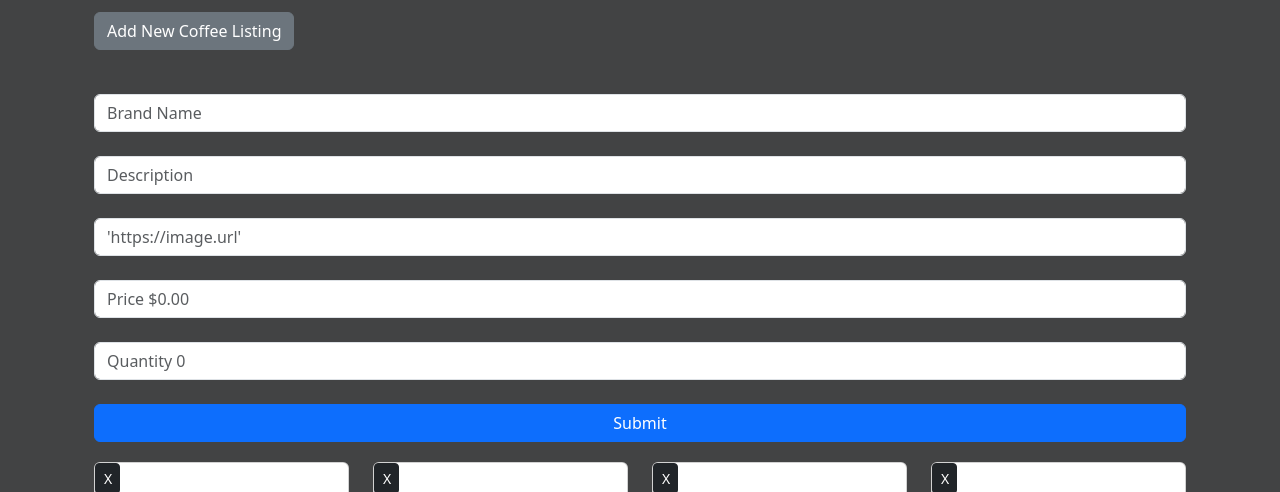
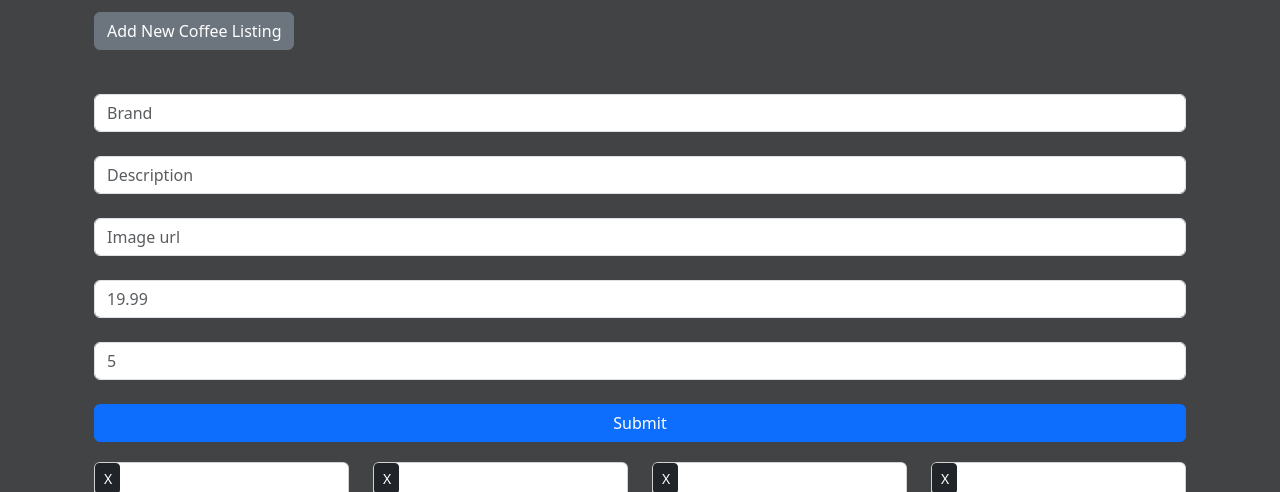
Before and after one commit to gabbymassaro/react-phase-2-project, a React (Create React App) app in the folder my-app/: page /coffee in a window 1280 px wide. Both pictures are taken after a click on the button "Add New Coffee Listing". Shown: the part 154-646 px from the top of the page. Built offline with nearby package versions, Linux system fonts and the light colour scheme; data requests are answered from the project's data file; grey boxes are pictures that could not be loaded.

Commit message:
Update New Coffee Form to react-hook-form

```diff
--- a/my-app/db.json
+++ b/my-app/db.json
@@ -71,6 +71,15 @@
       "image": "https://encrypted-tbn3.gstatic.com/shopping?q=tbn:ANd9GcS7oiW_fO_5mwLWRAiE4xNYXYZSrGgIFDDSlWOzsXTVT6iPxniaVv4eNkZXZismgzyiHcYXPH_4PdK_cuT1Ar89vh3Vw8CYUWg8BKfAkN6-t57FLVmW869U&usqp=CAE",
       "price": 16,
       "in_stock_qty": 20
+    },
+    {
+      "id": "e5b5",
+      "brand_name": "Test",
+      "product_type": "coffee",
+      "description": "This is a test",
+      "image": "https://encrypted-tbn0.gstatic.com/shopping?q=tbn:ANd9GcTY6WoISLKuNh2NecUfjhs1NIy5lhbUSLGjg5NHsltgJhWjtZNdqMOYV0dhRyXmjsrCVYoIvbcDXkOeQmq5FQt8mXdsGKjEoHRGZq87c5weLviH8CvSvv3qhg",
+      "price": 12.99,
+      "in_stock_qty": 3
     }
   ],
   "equipment": [
--- a/my-app/package.json
+++ b/my-app/package.json
@@ -17,6 +17,7 @@
     "react": "^18.3.1",
     "react-bootstrap": "^2.10.3",
     "react-dom": "^18.3.1",
+    "react-hook-form": "^7.53.0",
     "react-pro-sidebar": "^1.1.0",
     "react-router-dom": "^6.24.0",
     "react-scripts": "5.0.1",
@@ -47,6 +48,7 @@
     ]
   },
   "devDependencies": {
-    "@babel/plugin-proposal-private-property-in-object": "^7.21.11"
+    "@babel/plugin-proposal-private-property-in-object": "^7.21.11",
+    "@hookform/devtools": "^4.3.1"
   }
 }
--- a/my-app/src/components/AddNewCoffee.js
+++ b/my-app/src/components/AddNewCoffee.js
@@ -1,49 +1,43 @@
 import React, { useState } from "react"
+import { useForm } from "react-hook-form"
 import Button from "react-bootstrap/Button"
 import Form from "react-bootstrap/Form"
 
-const initialValue = {
+export const AddNewCoffee = ({ onAddCoffee }) => {
+  const { register, handleSubmit } = useForm({
+    defaultValues: {
       brand_name: "",
       product_type: "coffee",
       description: "",
       image: "",
       price: "",
       in_stock_qty: "",
-}
+    },
+  })
 
-function AddNewCoffee({ onAddCoffee }) {
-  const [formData, setFormData] = useState(initialValue)
+  const [formData, setFormData] = useState([])
   const [toggleForm, setToggleForm] = useState(false)
-
   const toggleFormTrigger = () => setToggleForm(!toggleForm)
 
   const handleChange = ({ target: { name, value } }) => {
     setFormData({ ...formData, [name]: value })
   }
 
-  const resetForm = () => setFormData(initialValue)
-
-  const sanitizeFormData = () => ({
-    ...formData,
-    price: Number(formData.price),
-    in_stock_qty: Number(formData.in_stock_qty),
-  })
-
-  const handleSubmit = (event) => {
-    event.preventDefault()
+  const onSubmit = (data) => {
     fetch("http://localhost:3001/coffee", {
       method: "POST",
       headers: {
         "Content-Type": "application/json",
       },
-      body: JSON.stringify(sanitizeFormData()),
+      body: JSON.stringify(data),
     })
       .then((response) => response.json())
-      .then((item) => {
-        onAddCoffee(item)
+      .then((newItem) => {
+        onAddCoffee(newItem)
       })
-      .then(resetForm)
-      .then(toggleFormTrigger)
+      .then(() => {
+        toggleFormTrigger()
+      })
   }
 
   return (
@@ -59,47 +53,78 @@ function AddNewCoffee({ onAddCoffee }) {
       </div>
       {toggleForm && (
         <div className="container" id="listing-form">
-          <Form onSubmit={handleSubmit}>
-            <Form.Label></Form.Label>
+          <Form onSubmit={handleSubmit(onSubmit)}>
+            <Form.Label htmlFor="brand_name"></Form.Label>
             <Form.Control
               type="text"
-              name="brand_name"
-              value={formData.brand_name}
-              placeholder="Brand Name"
+              id="brand_name"
+              placeholder="Brand"
+              {...register("brand_name", {
+                required: {
+                  value: true,
+                  message: "Brand Name is required",
+                },
+              })}
               onChange={handleChange}
             />
-            <Form.Label></Form.Label>
+            {/* <p className="error">{errors.brand_name?.message}</p> */}
+
+            <Form.Label htmlFor="description"></Form.Label>
             <Form.Control
               type="text"
-              name="description"
-              value={formData.description}
+              id="description"
               placeholder="Description"
+              {...register("description", {
+                required: {
+                  value: true,
+                  message: "Description Name is required",
+                },
+              })}
               onChange={handleChange}
             />
-            <Form.Label></Form.Label>
+            {/* <p className="error">{errors.description?.message}</p> */}
+            <Form.Label htmlFor="image"></Form.Label>
             <Form.Control
               type="text"
-              name="image"
-              value={formData.image}
-              placeholder="'https://image.url'"
+              id="image"
+              placeholder="Image url"
+              {...register("image", {
+                required: {
+                  value: true,
+                  message: "Image is required",
+                },
+              })}
               onChange={handleChange}
             />
-            <Form.Label></Form.Label>
+            {/* <p className="error">{errors.image?.message}</p> */}
+            <Form.Label htmlFor="price"></Form.Label>
             <Form.Control
               type="text"
-              name="price"
-              value={formData.price}
-              placeholder="Price $0.00"
+              id="price"
+              placeholder="19.99"
+              {...register("price", {
+                required: {
+                  value: true,
+                  message: "Price is required",
+                },
+              })}
               onChange={handleChange}
             />
-            <Form.Label></Form.Label>
+            {/* <p className="error">{errors.price?.message}</p> */}
+            <Form.Label htmlFor="in_stock_qty"></Form.Label>
             <Form.Control
               type="text"
-              name="in_stock_qty"
-              value={formData.in_stock_qty}
-              placeholder="Quantity 0"
+              id="in_stock_qty"
+              placeholder="5"
+              {...register("in_stock_qty", {
+                required: {
+                  value: true,
+                  message: "Quantity is required",
+                },
+              })}
               onChange={handleChange}
             />
+            {/* <p className="error">{errors.in_stock_qty?.message}</p> */}
             <br></br>
             <div className="d-grid gap-2">
               <Button variant="primary" type="submit">
```
Also changed, not shown: 1 other file (tests, documents, lock files or other folders). Lines whose indentation alone changed are shown as unchanged.
